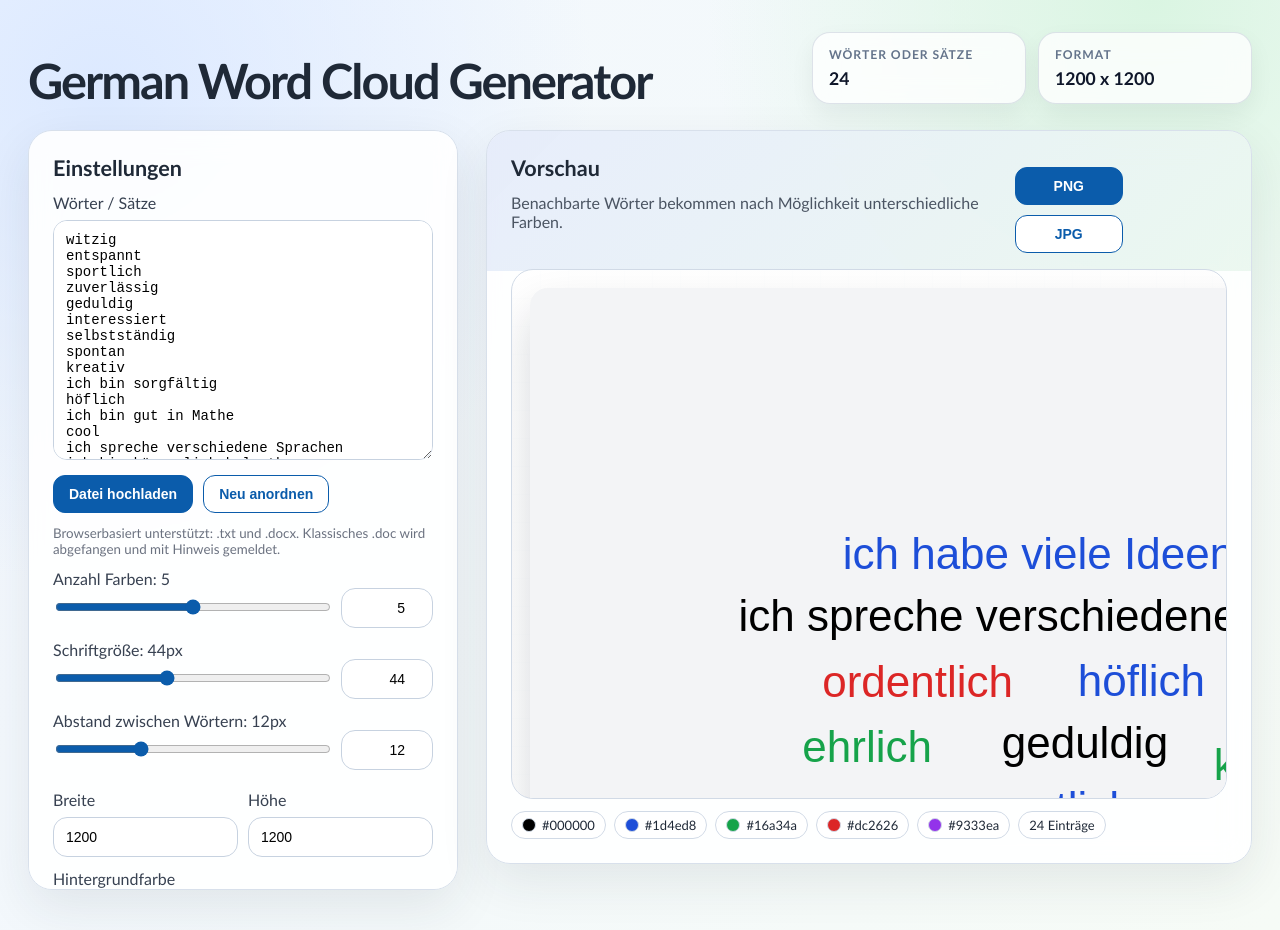
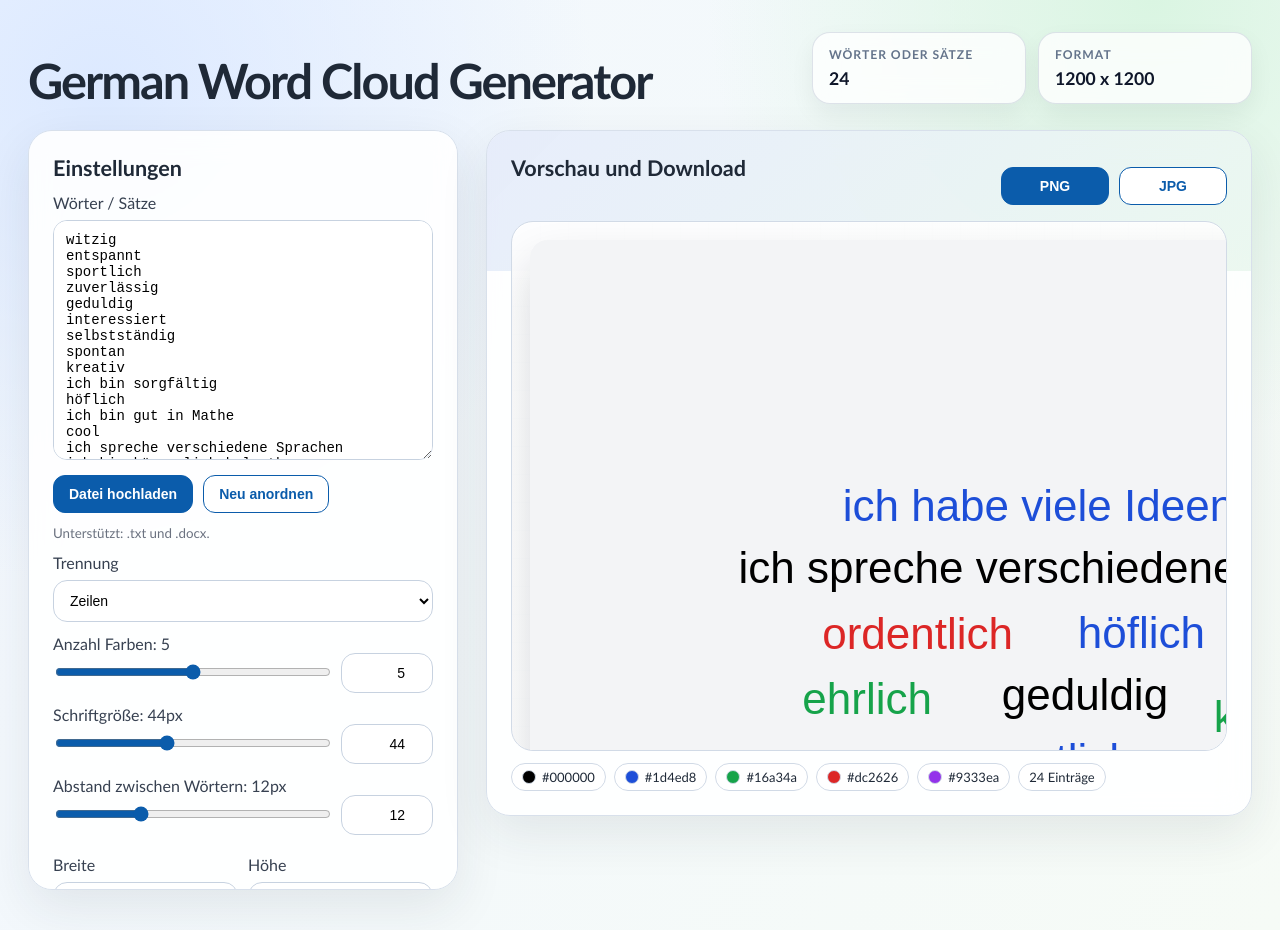
Before and after one commit to IvoLeist/word-cloud-generator, a React (Vite) app: page / in a window 1280 px wide. Built offline with nearby package versions, Linux system fonts and the light colour scheme.

Commit message:
Refactor input parsing and update settings panel for split mode selection

```diff
--- a/src/GermanWordCloudGenerator.jsx
+++ b/src/GermanWordCloudGenerator.jsx
@@ -16,15 +16,12 @@ export default function GermanWordCloudGenerator() {
   const [colorCount, setColorCount] = useState(5);
   const [background, setBackground] = useState(DEFAULT_BACKGROUND);
   const [seed, setSeed] = useState(7);
-  const [splitByLineOnly, setSplitByLineOnly] = useState(true);
+  const [splitMode, setSplitMode] = useState("lines");
   const [error, setError] = useState("");
   const stageRef = useRef(null);
   const fileInputRef = useRef(null);
 
-  const words = useMemo(
-    () => parseInput(inputText, splitByLineOnly),
-    [inputText, splitByLineOnly]
-  );
+  const words = useMemo(() => parseInput(inputText, splitMode), [inputText, splitMode]);
 
   const selectedColors = useMemo(() => selectColors(BASE_COLORS, colorCount), [colorCount]);
 
@@ -96,8 +93,8 @@ export default function GermanWordCloudGenerator() {
           onCanvasHeightChange={handleCanvasHeightChange}
           background={background}
           onBackgroundChange={setBackground}
-          splitByLineOnly={splitByLineOnly}
-          onSplitByLineOnlyChange={setSplitByLineOnly}
+          splitMode={splitMode}
+          onSplitModeChange={setSplitMode}
         />
 
         <PreviewPanel
--- a/src/components/PreviewPanel.jsx
+++ b/src/components/PreviewPanel.jsx
@@ -13,8 +13,7 @@ export default function PreviewPanel({
     <section className="panel">
       <div className="preview-header">
         <div>
-          <h2>Vorschau</h2>
-          <p>Benachbarte Wörter bekommen nach Möglichkeit unterschiedliche Farben.</p>
+          <h2>Vorschau und Download</h2>
         </div>
         <div className="row-wrap">
           <button type="button" onClick={() => onDownloadImage("png")}>
--- a/src/components/SettingsPanel.jsx
+++ b/src/components/SettingsPanel.jsx
@@ -19,8 +19,8 @@ export default function SettingsPanel({
   onCanvasHeightChange,
   background,
   onBackgroundChange,
-  splitByLineOnly,
-  onSplitByLineOnlyChange,
+  splitMode,
+  onSplitModeChange,
 }) {
   return (
     <section className="panel">
@@ -31,7 +31,7 @@ export default function SettingsPanel({
         className="text-input"
         value={inputText}
         onChange={(event) => onInputTextChange(event.target.value)}
-        placeholder="Ein Eintrag pro Zeile"
+        placeholder="Einträge mit der gewählten Trennung eingeben"
       />
 
       <div className="row-wrap">
@@ -51,11 +51,21 @@ export default function SettingsPanel({
       </div>
 
       <small>
-        Browserbasiert unterstützt: .txt und .docx. Klassisches .doc wird abgefangen und mit
-        Hinweis gemeldet.
+        Unterstützt: .txt und .docx.
       </small>
 
       {error && <div className="error-box">{error}</div>}
+
+      <label htmlFor="split-mode">Trennung</label>
+      <select
+        id="split-mode"
+        value={splitMode}
+        onChange={(event) => onSplitModeChange(event.target.value)}
+      >
+        <option value="lines">Zeilen</option>
+        <option value="comma">Komma</option>
+        <option value="semicolon">Semikolon</option>
+      </select>
 
       <SliderField
         id="color-count"
@@ -114,16 +124,6 @@ export default function SettingsPanel({
         value={background}
         onChange={(event) => onBackgroundChange(event.target.value)}
       />
-
-      <label className="checkbox-row" htmlFor="split-lines-only">
-        <input
-          id="split-lines-only"
-          type="checkbox"
-          checked={splitByLineOnly}
-          onChange={(event) => onSplitByLineOnlyChange(event.target.checked)}
-        />
-        Nur Zeilen als Trennung (aus: Zeilenumbrüche und Semikolon)
-      </label>
     </section>
   );
 }
--- a/src/styles.css
+++ b/src/styles.css
@@ -143,6 +143,7 @@ small {
 
 .text-input,
 input[type="number"],
+select,
 input[type="color"] {
   width: 100%;
   border: 1px solid #c7d2e0;
@@ -156,6 +157,7 @@ input[type="color"] {
 
 .text-input:focus,
 input[type="number"]:focus,
+select:focus,
 input[type="color"]:focus,
 input[type="range"]:focus,
 button:focus {
@@ -164,6 +166,7 @@ button:focus {
 
 .text-input:focus,
 input[type="number"]:focus,
+select:focus,
 input[type="color"]:focus {
   border-color: #60a5fa;
   box-shadow: 0 0 0 4px rgba(96, 165, 250, 0.16);
--- a/src/utils/wordCloud.js
+++ b/src/utils/wordCloud.js
@@ -42,18 +42,19 @@ function touches(a, b, gap) {
   );
 }
 
-export function parseInput(text, splitByLineOnly) {
+export function parseInput(text, splitMode) {
   if (!text.trim()) return [];
 
-  const items = splitByLineOnly
-    ? text
-        .split(/\r?\n/)
-        .map((entry) => entry.trim())
-        .filter(Boolean)
-    : text
-        .split(/\r?\n|;/)
-        .map((entry) => entry.trim())
-        .filter(Boolean);
+  const separators = {
+    lines: /\r?\n/,
+    comma: /,/,
+    semicolon: /;/,
+  };
+
+  const items = text
+    .split(separators[splitMode] || separators.lines)
+    .map((entry) => entry.trim())
+    .filter(Boolean);
 
   return items.map((item, index) => ({
     id: `${index}-${item}`,
```
